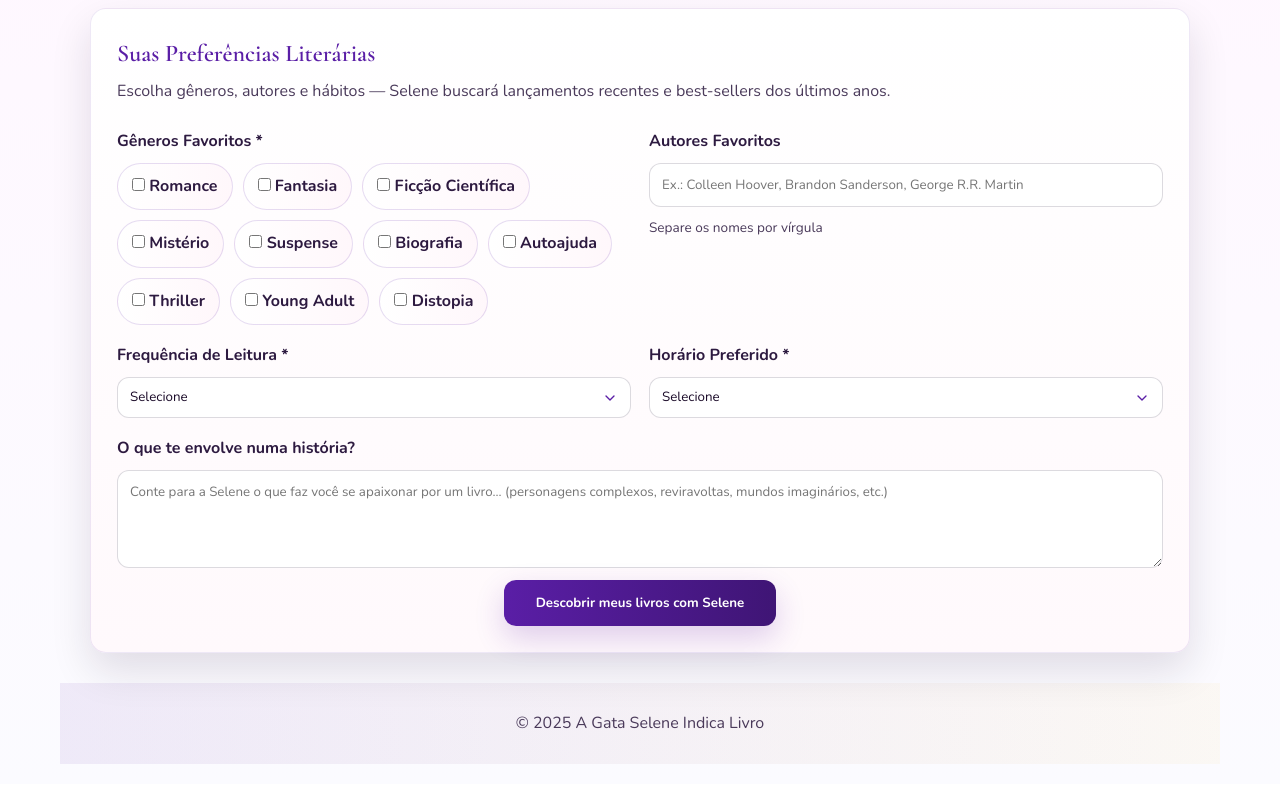
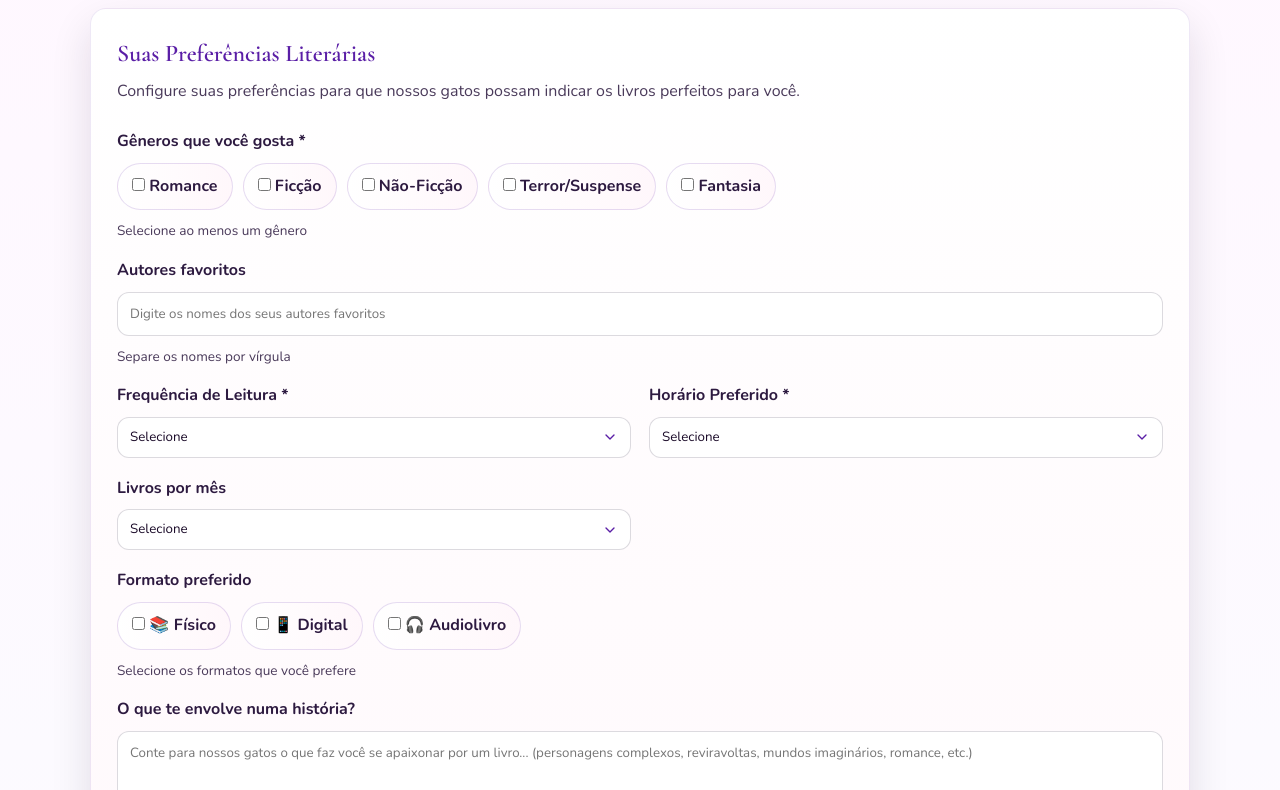
Before and after one commit to paulabernardinelli-ship-it/Site_Programacao, a plain HTML site: page produtos.html in a window 1280 px wide. Shown: the part 146-936 px from the top of the page. Drawn offline with nearby package versions, Linux system fonts and the light colour scheme.

Commit message:
Update produtos.html

```diff
--- a/produtos.html
+++ b/produtos.html
@@ -3,15 +3,16 @@
 <head>
   <meta charset='utf-8'>
   <meta name='viewport' content='width=device-width,initial-scale=1'>
-  <title>Preferências — Selene</title>
+  <title>Preferências — Os Gatos Indicam</title>
   <link href='https://fonts.googleapis.com/css2?family=Cormorant+Garamond:wght@400;600&family=Nunito:wght@300;400;700&display=swap' rel='stylesheet'>
   <link rel='stylesheet' href='style.css'>
+  <script src='script-manual.js' defer></script>
 </head>
 <body>
   <!-- Menu fixo em todas as páginas -->
   <nav class="fixed-nav">
     <div class="nav-container">
-      <div class='logo'><h1>A Gata Selene</h1></div>
+      <div class='logo'><h1>Os Gatos Indicam</h1></div>
       <ul>
         <li><a href='index.html'>Início</a></li>
         <li><a href='cadastro.html'>Cadastro</a></li>
@@ -24,67 +25,51 @@
 
   <div class='container'>
     <header>
-      <div class='logo'><h1>A Gata Selene</h1></div>
+      <div class='logo'><h1>Os Gatos Indicam</h1></div>
     </header>
     <main>
       <div class='pref-card'>
         <h2>Suas Preferências Literárias</h2>
-        <p style='color:var(--muted); margin-bottom: 24px;'>Escolha gêneros, autores e hábitos — Selene buscará lançamentos recentes e best-sellers dos últimos anos.</p>
+        <p style='color:var(--muted); margin-bottom: 24px;'>Configure suas preferências para que nossos gatos possam indicar os livros perfeitos para você.</p>
 
         <form id='form-preferencias'>
           <div class='form-grid'>
-            <div class='form-group'>
-              <label>Gêneros Favoritos *</label>
+            <!-- Gêneros Principais -->
+            <div class='form-group' style='grid-column:1 / -1'>
+              <label>Gêneros que você gosta *</label>
               <div class='chips'>
                 <label class='chip'>
                   <input type='checkbox' name='genero' value='romance'>
                   Romance
                 </label>
                 <label class='chip'>
+                  <input type='checkbox' name='genero' value='ficcao'>
+                  Ficção
+                </label>
+                <label class='chip'>
+                  <input type='checkbox' name='genero' value='nao-ficcao'>
+                  Não-Ficção
+                </label>
+                <label class='chip'>
+                  <input type='checkbox' name='genero' value='terror'>
+                  Terror/Suspense
+                </label>
+                <label class='chip'>
                   <input type='checkbox' name='genero' value='fantasia'>
                   Fantasia
                 </label>
-                <label class='chip'>
-                  <input type='checkbox' name='genero' value='ficcao'>
-                  Ficção Científica
-                </label>
-                <label class='chip'>
-                  <input type='checkbox' name='genero' value='misterio'>
-                  Mistério
-                </label>
-                <label class='chip'>
-                  <input type='checkbox' name='genero' value='suspense'>
-                  Suspense
-                </label>
-                <label class='chip'>
-                  <input type='checkbox' name='genero' value='biografia'>
-                  Biografia
-                </label>
-                <label class='chip'>
-                  <input type='checkbox' name='genero' value='autoajuda'>
-                  Autoajuda
-                </label>
-                <label class='chip'>
-                  <input type='checkbox' name='genero' value='thriller'>
-                  Thriller
-                </label>
-                <label class='chip'>
-                  <input type='checkbox' name='genero' value='young adult'>
-                  Young Adult
-                </label>
-                <label class='chip'>
-                  <input type='checkbox' name='genero' value='distopia'>
-                  Distopia
-                </label>
               </div>
+              <small style='color:var(--muted); font-size: 0.85rem;'>Selecione ao menos um gênero</small>
             </div>
 
-            <div class='form-group'>
-              <label for='autores'>Autores Favoritos</label>
-              <input id='autores' type='text' placeholder='Ex.: Colleen Hoover, Brandon Sanderson, George R.R. Martin'>
+            <!-- Autor Favorito -->
+            <div class='form-group' style='grid-column:1 / -1'>
+              <label for='autores'>Autores favoritos</label>
+              <input id='autores' type='text' placeholder='Digite os nomes dos seus autores favoritos'>
               <small style='color:var(--muted); font-size: 0.85rem;'>Separe os nomes por vírgula</small>
             </div>
 
+            <!-- Hábitos de Leitura -->
             <div class='form-group'>
               <label for='frequencia'>Frequência de Leitura *</label>
               <select id='frequencia' required>
@@ -107,16 +92,47 @@
               </select>
             </div>
 
+            <div class='form-group'>
+              <label for='livros-mes'>Livros por mês</label>
+              <select id='livros-mes'>
+                <option value=''>Selecione</option>
+                <option value='1-2'>1-2 livros</option>
+                <option value='3-4'>3-4 livros</option>
+                <option value='5+'>5+ livros</option>
+                <option value='varia'>Varia muito</option>
+              </select>
+            </div>
+
+            <!-- Formato Preferido -->
+            <div class='form-group' style='grid-column:1 / -1'>
+              <label>Formato preferido</label>
+              <div class='chips'>
+                <label class='chip'>
+                  <input type='checkbox' name='formato' value='fisico'>
+                  📚 Físico
+                </label>
+                <label class='chip'>
+                  <input type='checkbox' name='formato' value='digital'>
+                  📱 Digital
+                </label>
+                <label class='chip'>
+                  <input type='checkbox' name='formato' value='audio'>
+                  🎧 Audiolivro
+                </label>
+              </div>
+              <small style='color:var(--muted); font-size: 0.85rem;'>Selecione os formatos que você prefere</small>
+            </div>
+
             <div class='form-group' style='grid-column:1 / -1'>
               <label for='descricao'>O que te envolve numa história?</label>
-              <textarea id='descricao' placeholder='Conte para a Selene o que faz você se apaixonar por um livro... (personagens complexos, reviravoltas, mundos imaginários, etc.)' rows='4'></textarea>
+              <textarea id='descricao' placeholder='Conte para nossos gatos o que faz você se apaixonar por um livro... (personagens complexos, reviravoltas, mundos imaginários, romance, etc.)' rows='4'></textarea>
             </div>
           </div>
 
           <div class='btn-center'>
             <button type='submit' class='primary'>
-              <span class="button-text">Descobrir meus livros com Selene</span>
-              <span class="button-loading" style="display: none;">Buscando livros...</span>
+              <span class="button-text">Ver indicações dos Gatos</span>
+              <span class="button-loading" style="display: none;">Preparando indicações...</span>
             </button>
           </div>
         </form>
@@ -125,10 +141,8 @@
       </div>
     </main>
     <footer>
-      <p>© 2025 A Gata Selene Indica Livro</p>
+      <p>© 2025 Os Gatos Indicam - Todos os direitos reservados</p>
     </footer>
   </div>
-
-  <script src='script.js'></script>
 </body>
 </html>
```
